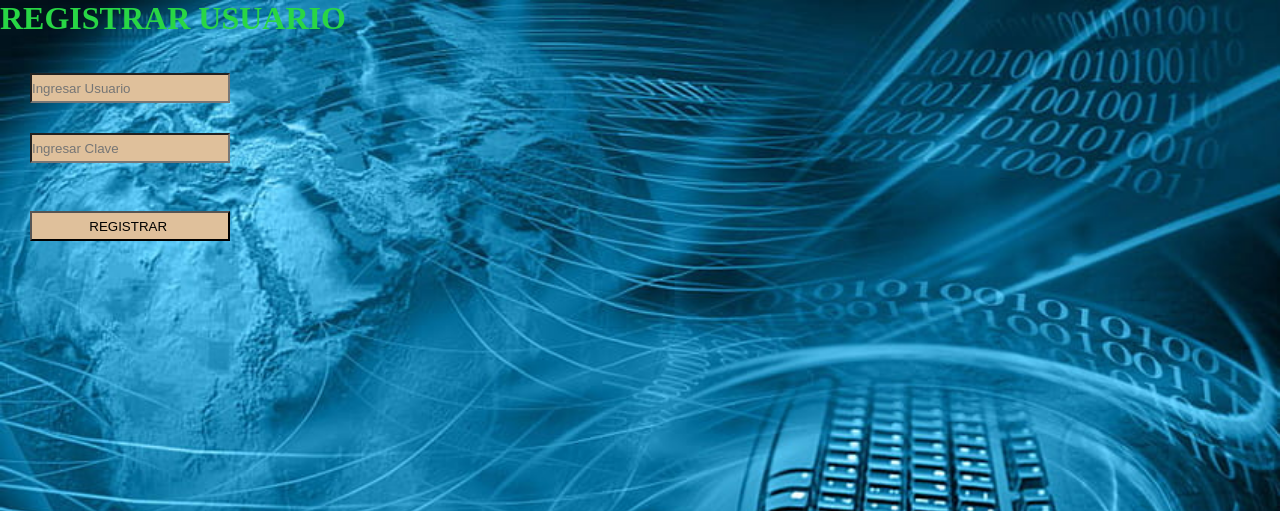
After one commit to nitram26/AME2024, a PHP site: page /AME2024/index/registrar.html in a window 1280 px wide. The commit adds this page. Shown: the top 511 px of the page. Run offline with PHP 8.4, Linux system fonts and the light colour scheme.

Commit message:
encriptacionYregistro

```diff
--- a/index.php
+++ b/index.php
@@ -78,7 +78,7 @@ function login() {
           value="INGRESAR"
           name="btningresar"
         />
-        <p><a href="#">¿Olvidaste tu contraseña?</a></p>
+        <p><a href="index/registrar.html">¿Olvidaste tu contraseña?</a></p>
       </form>
     </div>
     <script src="/login.js"></script>
--- /dev/null
+++ b/index/registrar.html
@@ -0,0 +1,21 @@
+
+<!DOCTYPE html>
+<html lang="en">
+<head>
+    <meta charset="UTF-8">
+    <meta name="viewport" content="width=device-width, initial-scale=1.0">
+    <link rel="stylesheet" href="style.css">
+    <title>LOGIN</title>
+</head>
+<body class="body">
+   <H1 class="h1reg">REGISTRAR USUARIO</H1>
+<div class="form_reg">
+     <form action="login_registrar.php" method="POST" class=""> <br><br>
+     <input type="text" name="usuario" id="reg" class=""  placeholder="Ingresar Usuario" required><br>
+     <input type="password" name="password"  id="reg" placeholder="Ingresar Clave"  > <br><br>
+     <input type="submit" value="REGISTRAR " name="btnregistrar" id="reg">
+     </form>
+ </div>
+
+</body>
+</html>
--- a/index/style.css
+++ b/index/style.css
@@ -6,6 +6,12 @@
 
 body {
   background-image: url(IMAGES/F01.jpg);
+  background-size: cover;
+  color: #fff;
+  font-size: 16x;
+}
+.body {
+  background-image: url(images/fondoRegistrar.jpg);
   background-size: cover;
   color: #fff;
   font-size: 16x;
@@ -92,6 +98,7 @@ body {
 .ol:hover{
   color: cyan;
   font-size: 35px;
+  padding: 15px;
 }
 
 .ol a{
@@ -112,11 +119,17 @@ body {
 
 .h1{
   color: blue;
+  margin-top: 40px;
+}
+
+.h1reg{
+  color: rgb(40, 214, 69);
 }
 
 .proceso{
-  margin: 20px;
+  margin-left: 35px;
   font-size: 35px;
+
 }
 
 .h1r{
@@ -129,3 +142,21 @@ body {
 
 
 }
+
+#reg{
+  width: 200px;
+  height: 30px;
+  margin-left: 30px;
+  margin-bottom: 30px;
+  background-color: rgb(223, 192, 155);
+}
+
+#reg:hover{
+  color: rgba(18, 14, 233, 0.842);
+  font-size: 25px;
+  border: 2px solid red;
+}
+
+.form-reg{
+  background-color: blueviolet;
+}
```
Also changed, not shown: dsi/index.php (+4 -7 lines), index/login_registrar.php (+22 -11 lines), index/images/fondoRegistrar.jpg (added), index/login.php (line endings or trailing spaces).
